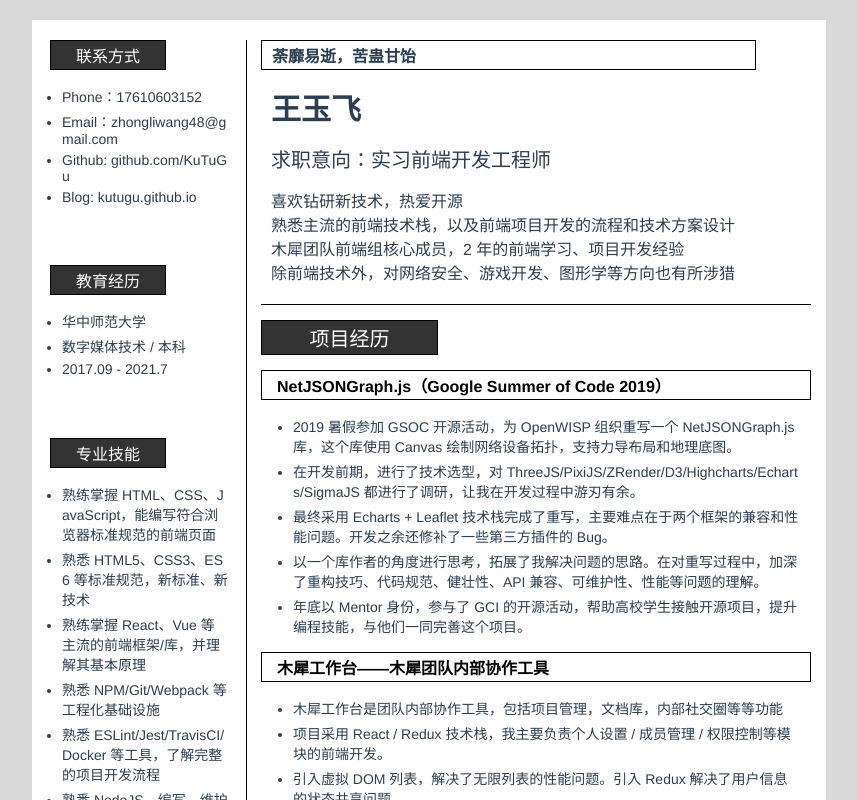
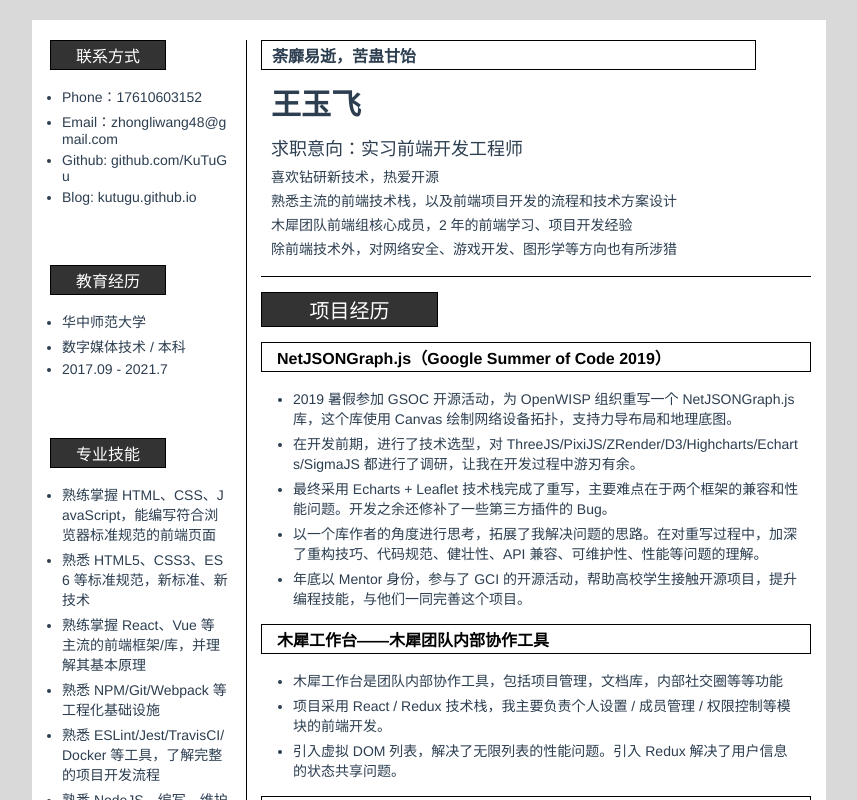
Before and after one commit to KuTuGu/Resume, a Vue app: page / in a window 1280 px wide. Shown: the top 800 px of the page, without its empty margins (211-1068 px from the left). Built offline with nearby package versions, Linux system fonts and the light colour scheme.

Commit message:
feat: update style

```diff
--- a/src/components/personalInfo.vue
+++ b/src/components/personalInfo.vue
@@ -3,7 +3,7 @@
         <div class="signature">{{Info.signature}}</div>
         <p class="name">{{Info.name}}</p>
         <p class="job">{{Info.job}}</p>
-        <div v-for="i of Info.intro" :key="i">{{i}}</div>
+        <div class="intro" v-for="i of Info.intro" :key="i">{{i}}</div>
     </div>
 </template>
 
@@ -26,6 +26,14 @@ export default {
     padding: 0 10% 20px 10px;
     border-bottom: solid 1px black;
 }
+.intro {
+    font-size: 14px;
+    line-height: 1;
+    padding-bottom: 10px;
+}
+.intro:last-child {
+    padding-bottom: 0px;
+}
 .signature{
     font-weight: bold;
     border: solid 1px black;
@@ -35,10 +43,10 @@ export default {
 .name{
     font-weight: bold;
     font-size: 30px;
-    margin: 15px 0;
+    margin: 10px 0;
 }
 .job{
-    font-size: 20px;
-    margin: 15px 0;
+    font-size: 18px;
+    margin: 10px 0;
 }
 </style>
```
